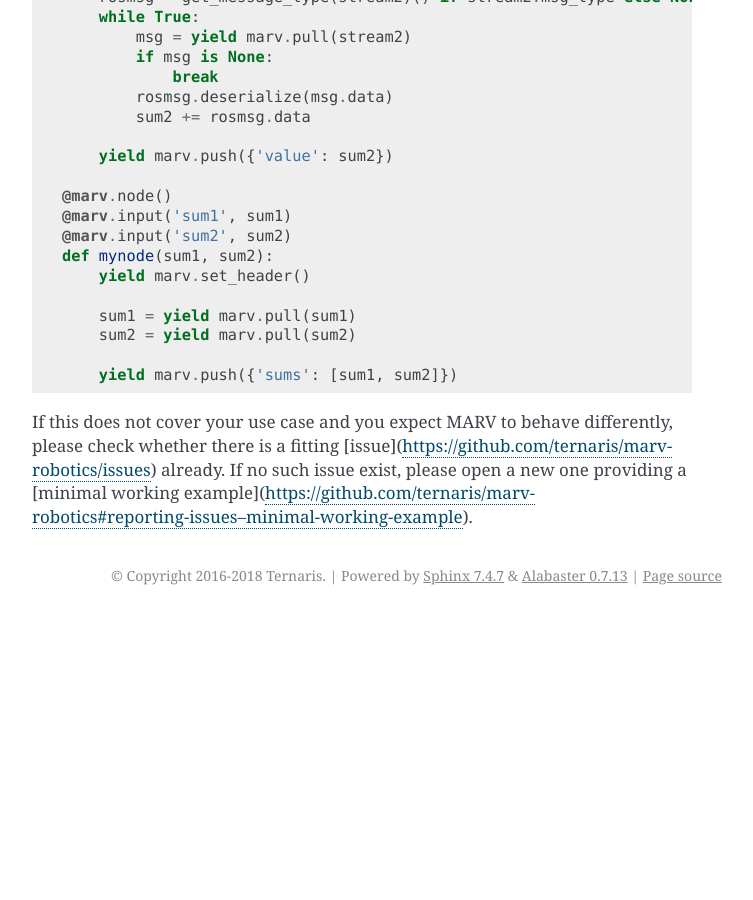
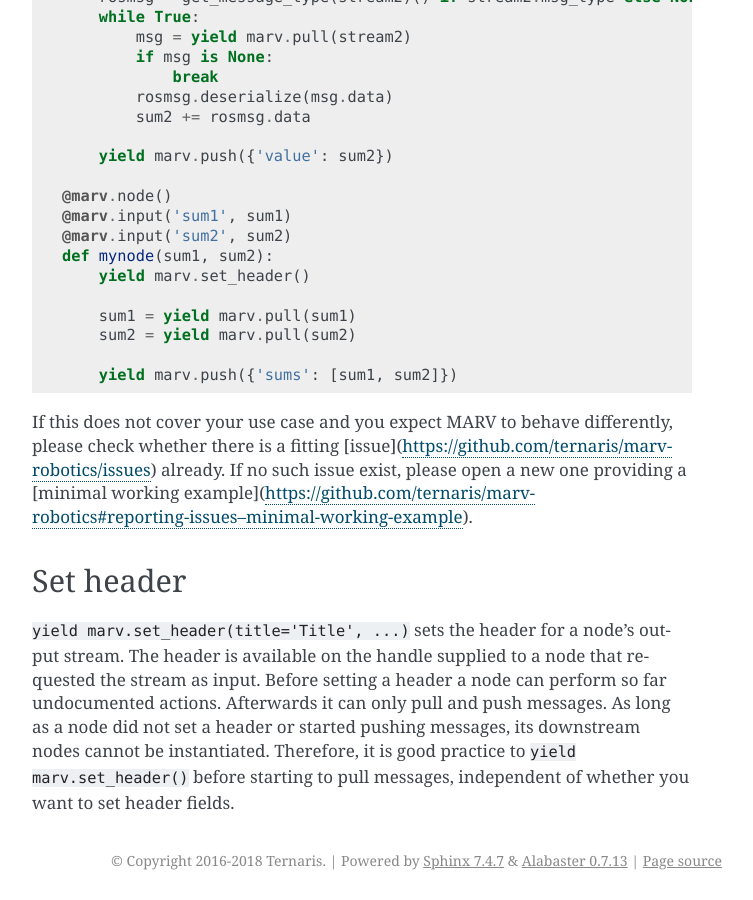
Before and after one commit to ternaris/marv-robotics, a Sphinx documentation site: the page built from docs/patterns.rst, in a window 1280 px wide and 900 px high, scrolled down 2068 px. Shown: the whole window, without its empty margins (388-1141 px from the left). Built offline with Sphinx 7.4.7, drawn with Linux system fonts in a browser that asks for light colours; pages that are not in the unit, such as notebooks, are missing from menus; before the commit the page ends 2683 px from its top, so only the background shows below that.

Commit message:
[docs] Explain set_header and some words on persistent nodes

```diff
--- a/docs/config.rst
+++ b/docs/config.rst
@@ -153,7 +153,7 @@ Example:
 
 nodes
 ^^^^^
-List of nodes made available within this collection under the name following the column, which is also the name of the function the node is created from.
+List of nodes made available within this collection under the name following the column, which is also the name of the function the node is created from. When listing colums or filters are added, the given extractor function run for all the collection's datasets. For this to be quick, all node output used in listing colums and filters must be readily available. Therefore all nodes listed in the configuration are persisted in the store. For a node to be persisted it needs to define a message schema. See :ref:`tutorial_declare_image_node` for an example.
 
 Example:
 
--- a/docs/patterns.rst
+++ b/docs/patterns.rst
@@ -127,3 +127,9 @@ However, typically it is a sign of a wrongly structured node graph.
        yield marv.push({'sums': [sum1, sum2]})
 
 If this does not cover your use case and you expect MARV to behave differently, please check whether there is a fitting [issue](https://github.com/ternaris/marv-robotics/issues) already. If no such issue exist, please open a new one providing a [minimal working example](https://github.com/ternaris/marv-robotics#reporting-issues--minimal-working-example).
+
+
+Set header
+----------
+
+``yield marv.set_header(title='Title', ...)`` sets the header for a node's output stream. The header is available on the handle supplied to a node that requested the stream as input. Before setting a header a node can perform so far undocumented actions. Afterwards it can only pull and push messages. As long as a node did not set a header or started pushing messages, its downstream nodes cannot be instantiated. Therefore, it is good practice to ``yield marv.set_header()`` before starting to pull messages, independent of whether you want to set header fields.
--- a/tutorial/write-your-own.rst
+++ b/tutorial/write-your-own.rst
@@ -84,6 +84,8 @@ At first glance, there are three blocks of imports: python standard library, ext
 
 Let's look at this, piece-by-piece.
 
+
+.. _tutorial_declare_image_node:
 
 Declare image node
 ^^^^^^^^^^^^^^^^^^
```
